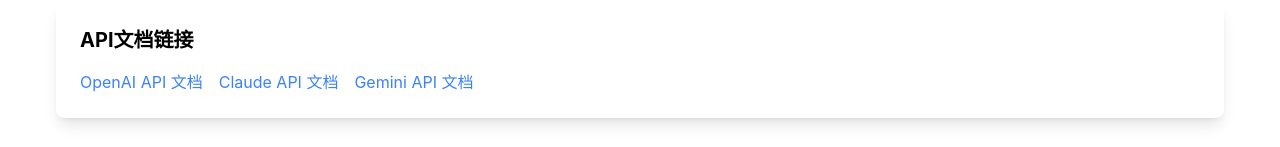
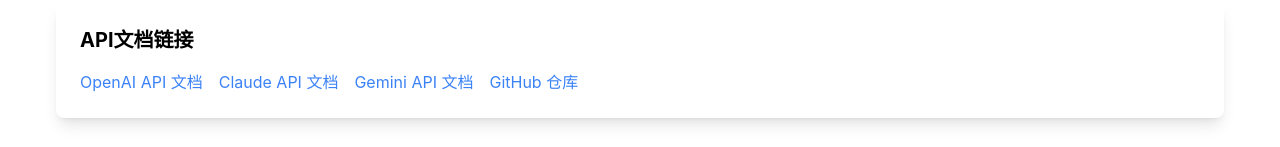
Before and after one commit to palboss/reverse-check2, a Vue app: page / in a window 1280 px wide. Shown: the part 1350-1497 px from the top of the page. Built offline with nearby package versions, Linux system fonts and the light colour scheme.

Commit message:
add github address

```diff
--- a/src/views/Home.vue
+++ b/src/views/Home.vue
@@ -171,6 +171,11 @@
           target="_blank"
           class="text-blue-500 hover:text-blue-700 hover:underline"
         >Gemini API 文档</a>
+        <a
+          href="https://github.com/star5o/reverse-check"
+          target="_blank"
+          class="text-blue-500 hover:text-blue-700 hover:underline"
+        >GitHub 仓库</a>
       </div>
     </div>
   </div>
```
